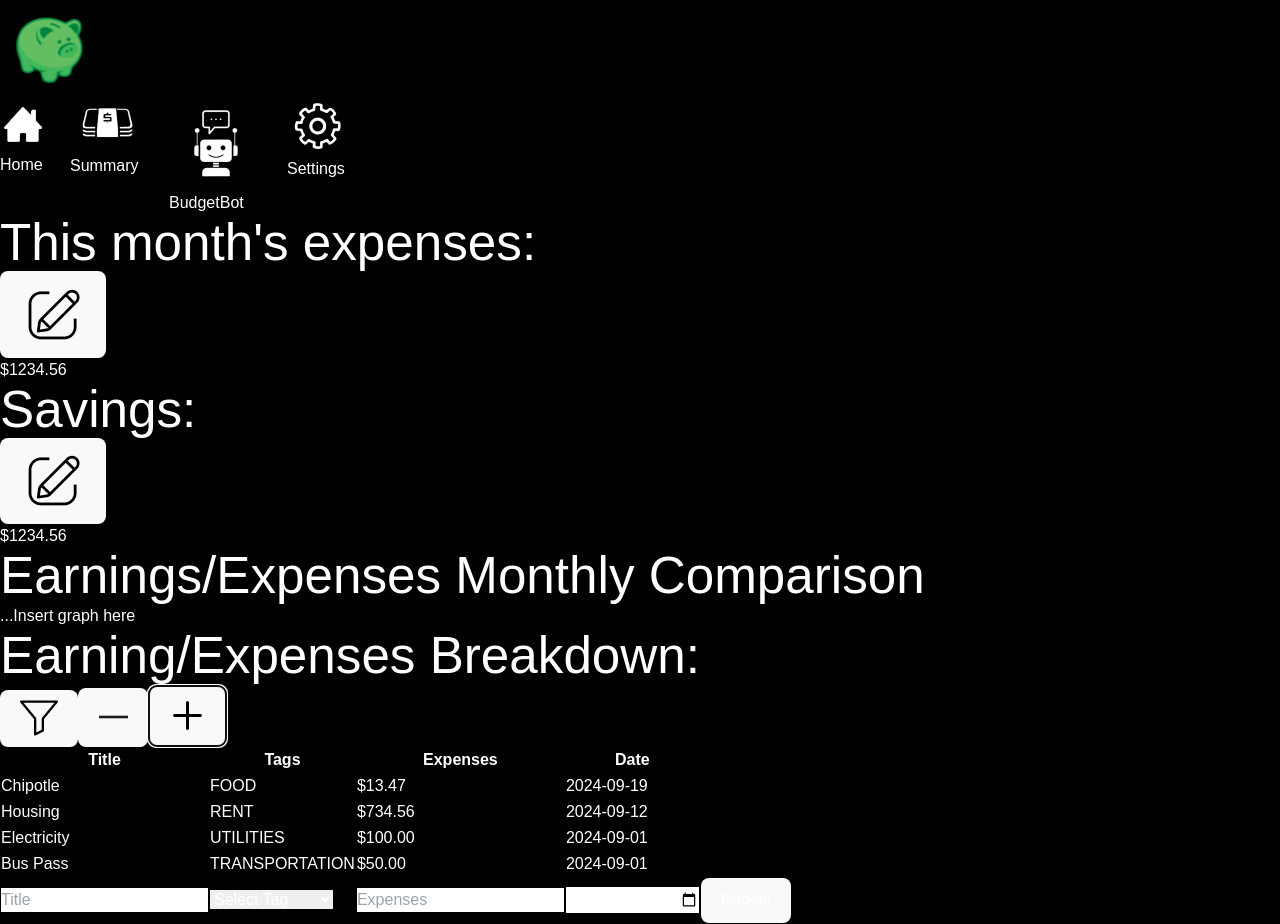
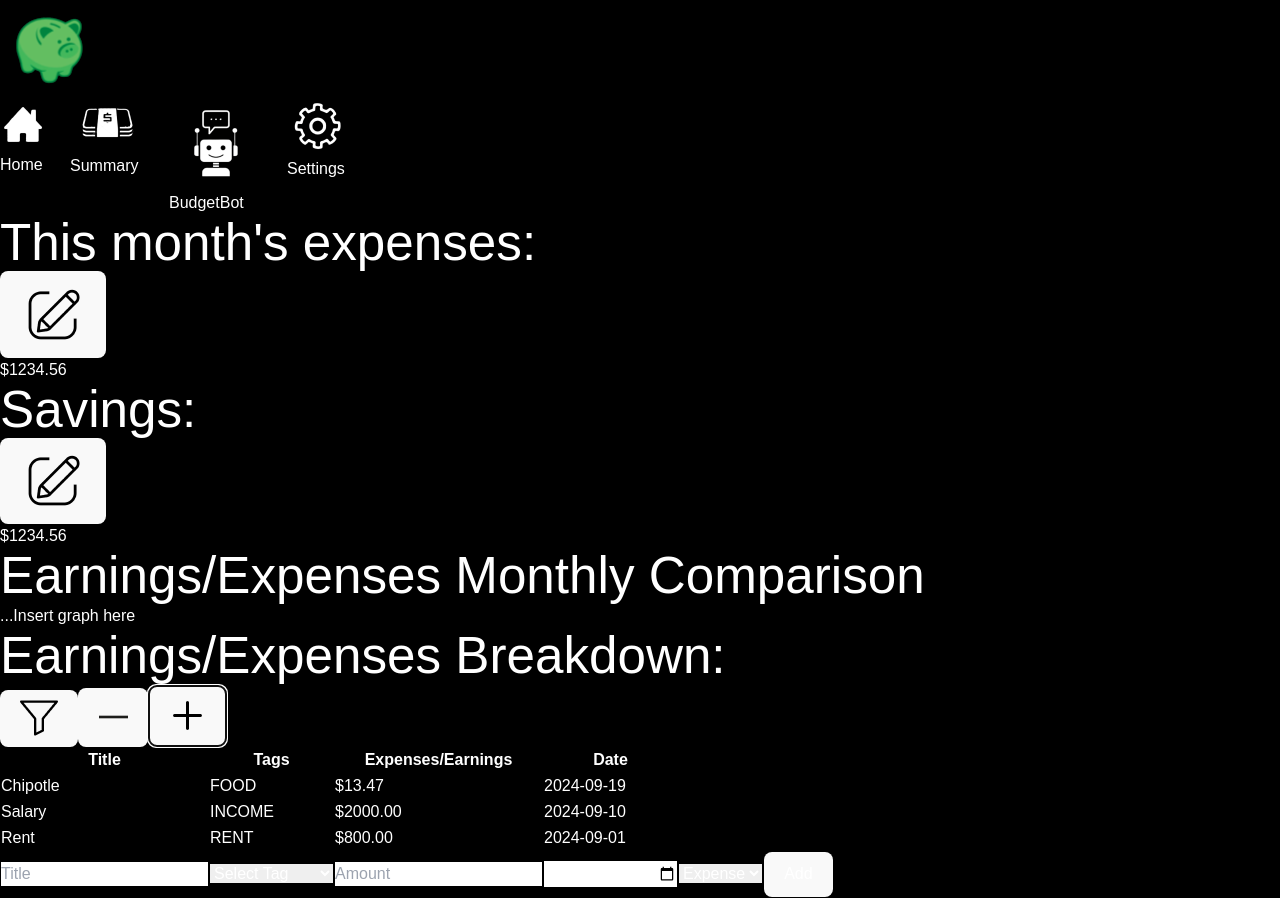
Before and after one commit to Aliuddink/CS4800-project-personal-finance-tracker, a React (Vite) app in the folder financeTracker/: page /summary in a window 1280 px wide. Both pictures are taken after a click on the button 187 px from the left and 715 px from the top of the page. After the commit the page ends 898 px from the top, so only its background shows below. Built offline with nearby package versions, Linux system fonts and the light colour scheme.

Commit message:
added earnning/expenses category

```diff
--- a/financeTracker/src/components/BreakdownCard.jsx
+++ b/financeTracker/src/components/BreakdownCard.jsx
@@ -11,25 +11,22 @@ export default function BreakdownCard() {
       tagName: "food",
       savings: "13.47",
       date: "2024-09-19",
+      type: "expense",
     },
     {
-      title: "Housing",
-      tagName: "rent",
-      savings: "734.56",
-      date: "2024-09-12",
+      title: "Salary",
+      tagName: "income",
+      savings: "2000.00",
+      date: "2024-09-10",
+      type: "earning",
     },
     {
-      title: "Electricity",
-      tagName: "utilities",
-      savings: "100.00",
+      title: "Rent",
+      tagName: "rent",
+      savings: "800.00",
       date: "2024-09-01",
+      type: "expense",
     },
-    {
-      title: "Bus Pass",
-      tagName: "transportation",
-      savings: "50.00",
-      date: "2024-09-01",
-    }
   ]);
 
   const [newItem, setNewItem] = React.useState({
@@ -37,6 +34,7 @@ export default function BreakdownCard() {
     tagName: "",
     savings: "",
     date: "",
+    type: "expense",
   });
 
   const predefinedTags = [
@@ -51,41 +49,30 @@ export default function BreakdownCard() {
 
   const [errors, setErrors] = React.useState({});
 
-  const handleAddItemClick = () => {
-    setIsAddItemOn(!isAddItemOn);
-  };
+  // Add Item Click Handlers
+  const handleAddItemClick = () => setIsAddItemOn(!isAddItemOn);
+  const handleRemoveItemClick = () => setIsDeleteItemOn(!isDeleteItemOn);
 
-  const handleRemoveItemClick = () => {
-    setIsDeleteItemOn(!isDeleteItemOn);
-  };
-
-
-  // Add Item Logic----------------------------------------------
+  // Add Item Validation
   const validateFields = (name, value) => {
     const errorMsgs = { ...errors };
 
     if (name === "title" || name === "tagName") {
-      if (!value.trim()) {
-        errorMsgs[name] = `${name} cannot be empty`;
-      } else {
-        delete errorMsgs[name];
-      }
+      errorMsgs[name] = value.trim() ? "" : `${name} cannot be empty`;
     }
 
     if (name === "savings") {
-      if (!/^\d+(\.\d{1,2})?$/.test(value)) {
-        errorMsgs[name] = "Expenses should be a valid number";
+      if (value.trim() === "") {
+        errorMsgs[name] = "Amount cannot be empty";
+      } else if (!/^\d+(\.\d{1,2})?$/.test(value)) {
+        errorMsgs[name] = "Amount should be a valid number";
       } else {
         delete errorMsgs[name];
       }
     }
 
     if (name === "date") {
-      if (!value) {
-        errorMsgs[name] = "Please select a date";
-      } else {
-        delete errorMsgs[name];
-      }
+      errorMsgs[name] = value ? "" : "Please select a date";
     }
 
     setErrors(errorMsgs);
@@ -97,103 +84,68 @@ export default function BreakdownCard() {
     validateFields(name, value);
   };
 
+  // Add New Item
   const handleAddNewItem = () => {
-    const isValid = Object.keys(newItem).every(
-      (key) => !errors[key] && newItem[key].trim()
-    );
+    const isValid =
+      Object.values(newItem).every((value) => value.trim() !== "") &&
+      Object.keys(errors).every((key) => !errors[key]);
 
     if (isValid) {
       setItems((prevItems) => [...prevItems, newItem]);
-      setNewItem({ title: "", tagName: "", savings: "", date: "" });
+      setNewItem({ title: "", tagName: "", savings: "", date: "", type: "expense" });
       setIsAddItemOn(false);
       setErrors({});
     } else {
-      alert(
-        "The input box is empty or invalid. Please fill in the correct information."
-      );
+      alert("Please fill in all fields correctly.");
     }
   };
 
-
-  // Delete Item Logic----------------------------------------------
+  // Delete Item
   const handleDeleteItem = (index) => {
     setItems((prevItems) => prevItems.filter((_, i) => i !== index));
   };
 
-
-  // Sort Logic-----------------------------------------------------
+  // Sort Items
   const handleSortLogic = (type) => {
     if (type === "newest") {
-      setItems((prevItems) =>
-        [...prevItems].sort((a, b) => new Date(b.date) - new Date(a.date))
-      );
+      setItems((prevItems) => [...prevItems].sort((a, b) => new Date(b.date) - new Date(a.date)));
     } else if (type === "oldest") {
-      setItems((prevItems) =>
-        [...prevItems].sort((a, b) => new Date(a.date) - new Date(b.date))
-      );
+      setItems((prevItems) => [...prevItems].sort((a, b) => new Date(a.date) - new Date(b.date)));
     } else if (type === "alphabetically") {
-      setItems((prevItems) =>
-        [...prevItems].sort((a, b) => a.title.localeCompare(b.title))
-      );
+      setItems((prevItems) => [...prevItems].sort((a, b) => a.title.localeCompare(b.title)));
     }
-
     setIsFilterOpen(false);
   };
 
   return (
-    <div className={`p-4 h-[40vh] bg-white shadow-md rounded-md md:col-span-2`}>
+    <div className="p-4 h-[40vh] bg-white shadow-md rounded-md md:col-span-2">
       <div className="flex flex-col md:flex-row md:justify-between">
-        {/* Title */}
-        <h1 className="text-lg md:text-xl font-bold">
-          Earning/Expenses Breakdown:
-        </h1>
+        <h1 className="text-lg md:text-xl font-bold">Earnings/Expenses Breakdown:</h1>
 
-        {/* Right Buttons */}
         <div className="relative flex">
-          <button className="bg-transparent border-none focus:outline-none" onClick={() => setIsFilterOpen(!isFilterOpen)}>
-            <img
-              src="./summaryPage/filterIcon.png"
-              alt="Filter Icon"
-              className="w-4 h-4 object-contain flex-shrink-0"
-            />
+          <button onClick={() => setIsFilterOpen(!isFilterOpen)}>
+            <img src="./summaryPage/filterIcon.png" alt="Filter" className="w-4 h-4" />
           </button>
-          <button className="bg-transparent border-none focus:outline-none" onClick={handleRemoveItemClick}>
-            <img
-              src="./summaryPage/removeItemIcon.png"
-              alt="Add Item Button"
-              className="w-4 h-4 object-contain flex-shrink-0"
-            />
+          <button onClick={handleRemoveItemClick}>
+            <img src="./summaryPage/removeItemIcon.png" alt="Remove" className="w-4 h-4" />
           </button>
-          <button className="bg-transparent border-none focus:outline-none" onClick={handleAddItemClick}>
-            <img
-              src="./summaryPage/addItemIcon.png"
-              alt="Add Item Button"
-              className="w-4 h-4 object-contain flex-shrink-0"
-            />
+          <button onClick={handleAddItemClick}>
+            <img src="./summaryPage/addItemIcon.png" alt="Add" className="w-4 h-4" />
           </button>
           {isFilterOpen && <FilterDropdown onSort={handleSortLogic} />}
         </div>
       </div>
 
-      {/* Error Message (Displayed during add item mode) */}
       {Object.keys(errors).length > 0 && isAddItemOn && (
         <div className="bg-red-100 text-red-700 p-2 rounded-md my-4">
-          <ul>
-            {Object.values(errors).map((error, index) => (
-              <li key={index} className="text-sm">
-                {error}
-              </li>
-            ))}
-          </ul>
+          <ul>{Object.values(errors).map((error, index) => <li key={index}>{error}</li>)}</ul>
         </div>
       )}
 
-      {/* Table */}
-      {/* Table Components are in TableComponents file for encapsulation */}
       <div className="overflow-x-auto flex md:justify-center">
         <table className="min-w-[95%] mt-4 px-4">
           <TableHeader />
-          <tbody className="bg-white">
+          <tbody>
             {items.map((item, index) => (
               <TableRow
                 key={index}
@@ -201,82 +153,34 @@ export default function BreakdownCard() {
                 tagName={item.tagName}
                 savings={`$${item.savings}`}
                 date={item.date}
+                type={item.type}
                 isDeleteOn={isDeleteItemOn}
                 onDelete={() => handleDeleteItem(index)}
               />
             ))}
 
-            {/* Add Item Row */}
             {isAddItemOn && (
-              <tr className="w-auto">
-                <td className="">
-                  <input
-                    type="text"
-                    name="title"
-                    placeholder="Title"
-                    className="w-full bg-white h-8 px-2 border border-gray-300 text-center"
-                    value={newItem.title}
-                    onChange={handleNewItemChange}
-                  />
-                </td>
-                <td className="">
-                  <select
-                    name="tagName"
-                    className="w-full bg-white h-8 px-2 border border-gray-300 text-center"
-                    value={newItem.tagName}
-                    onChange={handleNewItemChange}
-                  >
+              <tr>
+                <td><input type="text" name="title" placeholder="Title" onChange={handleNewItemChange} /></td>
+                <td>
+                  <select name="tagName" onChange={handleNewItemChange}>
                     <option value="">Select Tag</option>
                     {predefinedTags.map((tag, index) => (
-                      <option key={index} value={tag.toUpperCase()}>
-                        {tag}
-                      </option>
+                      <option key={index} value={tag.toLowerCase()}>{tag}</option>
                     ))}
                   </select>
                 </td>
-                <td className="">
-                  <input
-                    type="text"
-                    name="savings"
-                    placeholder="Expenses"
-                    className="w-full bg-white h-8 px-2 border border-gray-300 text-center"
-                    value={newItem.savings}
-                    onChange={handleNewItemChange}
-                  />
+                <td>
+                  <input type="text" name="savings" placeholder="Amount" onChange={handleNewItemChange} />
                 </td>
-                <td className="">
-                  <input
-                    type="date"
-                    name="date"
-                    className="w-full bg-white h-8 px-2 border border-gray-300 text-center"
-                    value={newItem.date}
-                    onChange={handleNewItemChange}
-                  />
+                <td><input type="date" name="date" onChange={handleNewItemChange} /></td>
+                <td>
+                  <select name="type" onChange={handleNewItemChange}>
+                    <option value="expense">Expense</option>
+                    <option value="earning">Earning</option>
+                  </select>
                 </td>
-
-                {/* Add/Cancel Button */}
-                <td className="">
-                  {Object.values(newItem).every(
-                    (value) => value.trim() === ""
-                  ) ? (
-                    <button
-                      onClick={() => {
-                        handleAddItemClick();
-                        setErrors({});
-                      }}
-                      className="bg-red-500 text-white px-4 py-1 rounded-md"
-                    >
-                      Cancel
-                    </button>
-                  ) : (
-                    <button
-                      onClick={handleAddNewItem}
-                      className="bg-green-500 text-white px-4 py-1 rounded-md"
-                    >
-                      Add
-                    </button>
-                  )}
-                </td>
+                <td><button onClick={handleAddNewItem}>Add</button></td>
               </tr>
             )}
           </tbody>
--- a/financeTracker/src/components/TableComponents.jsx
+++ b/financeTracker/src/components/TableComponents.jsx
@@ -12,7 +12,7 @@ export function TableHeader() {
           Tags
         </th>
         <th scope="col" className="pt-2 py-3 text-xs font-bold text-gray-800 tracking-wider">
-          Expenses
+          Expenses/Earnings
         </th>
         <th scope="col" className="pt-2 py-3 text-xs font-bold text-gray-800 tracking-wider">
           Date
```
Also changed, not shown: 2 other files (tests, documents, lock files or other folders).
